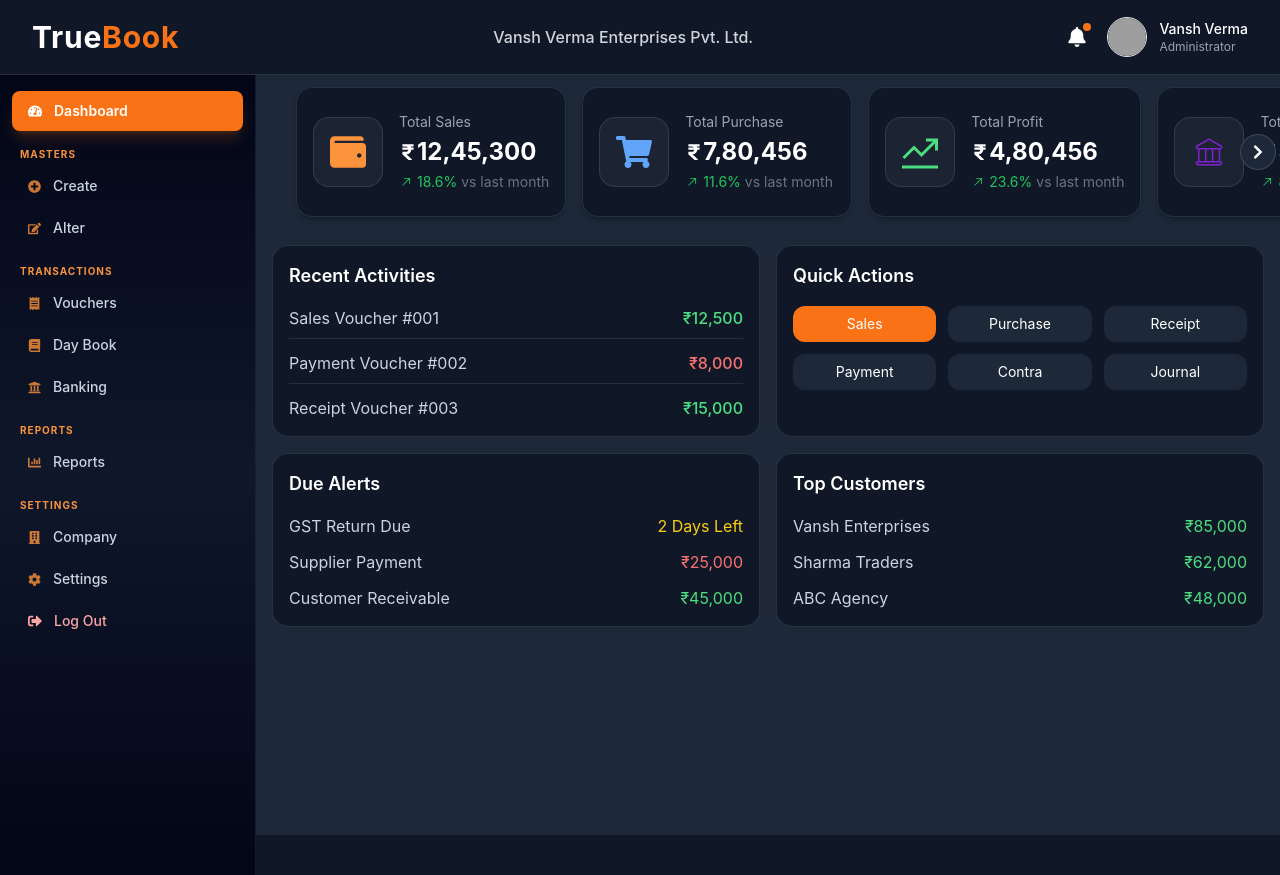
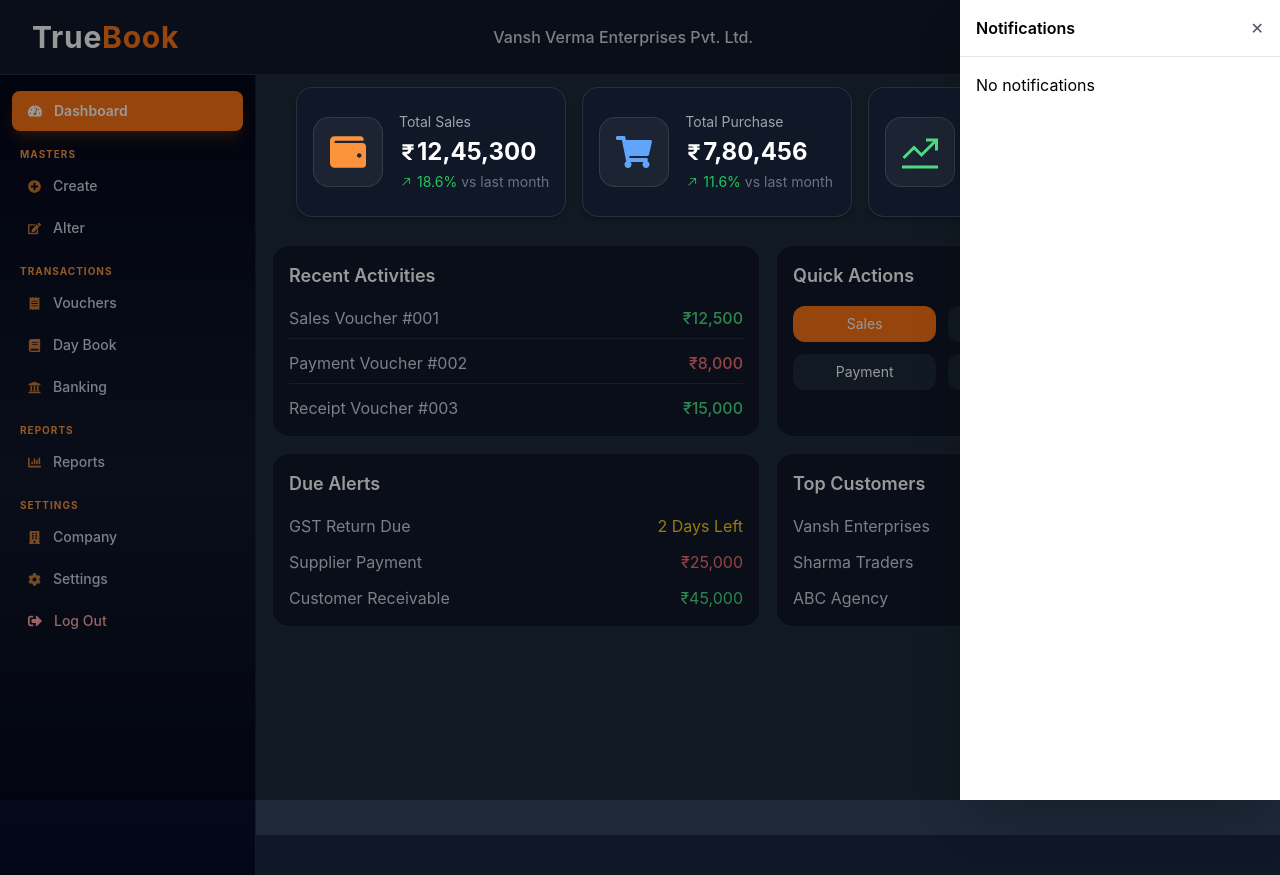
Before and after one commit to vansh-verma-dev/Truebook, a React (Vite) app: page / in a window 1280 px wide. Both pictures are taken after a click on the button 1077 px from the left and 37 px from the top of the page. Built offline with nearby package versions, Linux system fonts and the light colour scheme; grey boxes are pictures that could not be loaded.

Commit message:
Create a Notification bar

```diff
--- a/src/App.jsx
+++ b/src/App.jsx
@@ -13,8 +13,10 @@ import AlterPage from "./Pages/AlterPage/AlterHome";
 import Settings from "./Pages/setting/setting";
 import Banking from "./Pages/Banking/banking";
 import Reports from "./Pages/Reports/Reports";
+import RightPanel from "./components/rightPanel";
 
 function App() {
+    const [open, setOpen] = useState(false);
     const [loading, setLoading] = useState(true);
     const [activePage, setActivePage] = useState("Dashboard");
 
@@ -27,11 +29,21 @@ function App() {
 
 
     return (
+
         <section className="  w-full h-[100vh]">
             {loading ? <SplashScreen /> : null}
-            <Navbar />
-            <main className="overflow-hidden   h-[100vh] flex   ">
+            {/* ----Navbar--- */}
+         <Navbar setOpen={setOpen} />
+          {/*  ---Main-pages--- */}
+
+            <main className="overflow-hidden   h-[100vh] flex relative main-page ">
+                {/* ---sidebar--- */}
                 <Sidebar setActivePage={setActivePage} />
+
+                {/* --Rightpanel Notifivcation bar--- */}
+               <RightPanel open={open} setOpen={setOpen} />
+
+               {/* ----Mainpages--- */}
                 <section className="mainpage">
                     <section className="mainpage">
                         {
@@ -68,19 +80,19 @@ function App() {
                             activePage === "CreateHome" &&
                             <CreateHome />
                         }
-                          {
+                        {
                             activePage === "Alter" &&
-                            <AlterPage/>
+                            <AlterPage />
                         }
                         {
                             activePage === "setting" &&
-                            <Settings/>
+                            <Settings />
                         }
-                          {
+                        {
                             activePage === "BanKing" &&
                             <Banking />
                         }
-                          {
+                        {
                             activePage === "Reports" &&
                             <Reports />
                         }
--- a/src/components/Navbar.jsx
+++ b/src/components/Navbar.jsx
@@ -1,7 +1,9 @@
 import { section } from "framer-motion/m";
+import { useState } from "react";
 import { FaBell } from "react-icons/fa";
 
-function Navbar() {
+function Navbar({open, setOpen}) {
+
     return (
         <section className="dashboard-page w-full   bg-[#0F172A]">
 
@@ -25,7 +27,9 @@ function Navbar() {
                 <div className="profile-section flex items-center gap-5">
 
 
-                    <button className="relative">
+                    <button className="relative"
+                       onClick={() => setOpen(true)}
+                    >
                         <FaBell className="text-white text-xl cursor-pointer hover:text-orange-400 transition-all duration-300" />
 
                         <span className="absolute -top-1 -right-1 w-[8px] h-[8px] bg-orange-500 rounded-full"></span>
--- /dev/null
+++ b/src/components/rightPanel.jsx
@@ -0,0 +1,34 @@
+export default function RightPanel({ open, setOpen }) {
+  return (
+    <>
+      {/* Overlay */}
+      <div
+        className={`fixed inset-0 bg-black/40 transition-opacity duration-300 ${
+          open ? "opacity-100 visible" : "opacity-0 invisible"
+        }`}
+        onClick={() => setOpen(false)}
+      />
+
+      {/* Panel */}
+      <div
+        className={`fixed top-0 right-0 h-full w-80 bg-white shadow-2xl
+        transform transition-transform duration-300 ease-in-out  z-[9998]
+        ${open ? "translate-x-0" : "translate-x-full"}`}
+      >
+        <div className="p-4 border-b flex justify-between items-center">
+          <h2 className="font-semibold">Notifications</h2>
+          <button
+            onClick={() => setOpen(false)}
+            className="text-gray-600 hover:text-black"
+          >
+            ✕
+          </button>
+        </div>
+
+        <div className="p-4">
+          No notifications
+        </div>
+      </div>
+    </>
+  );
+}
```
Also changed, not shown: src/index.css (+15 -0 lines).
